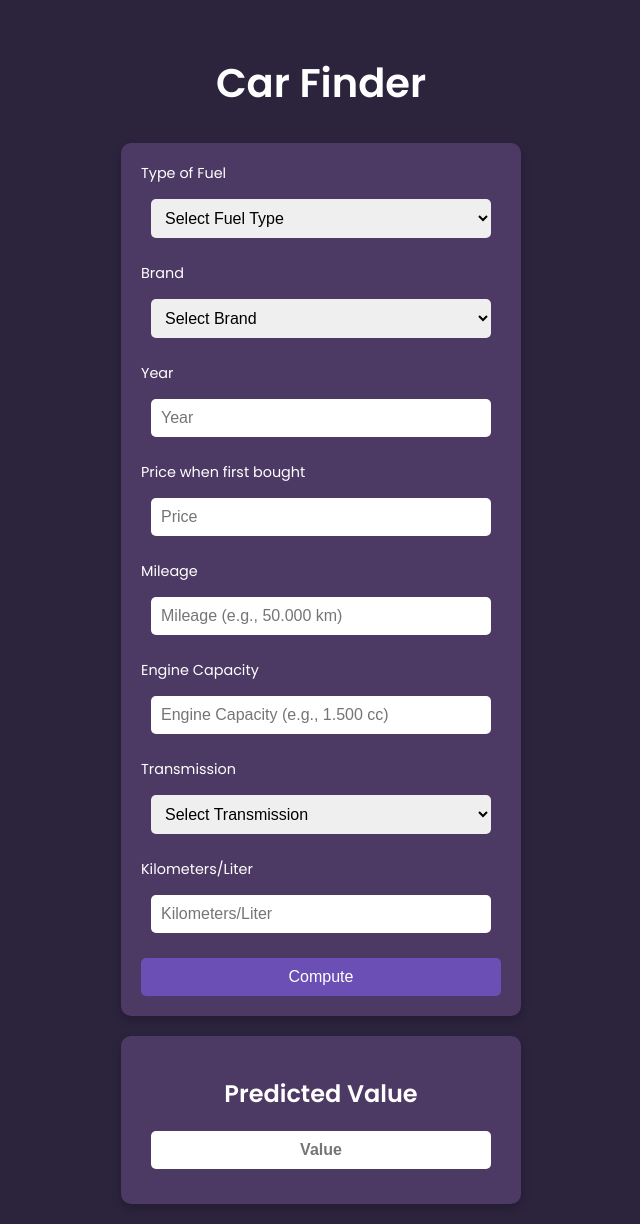
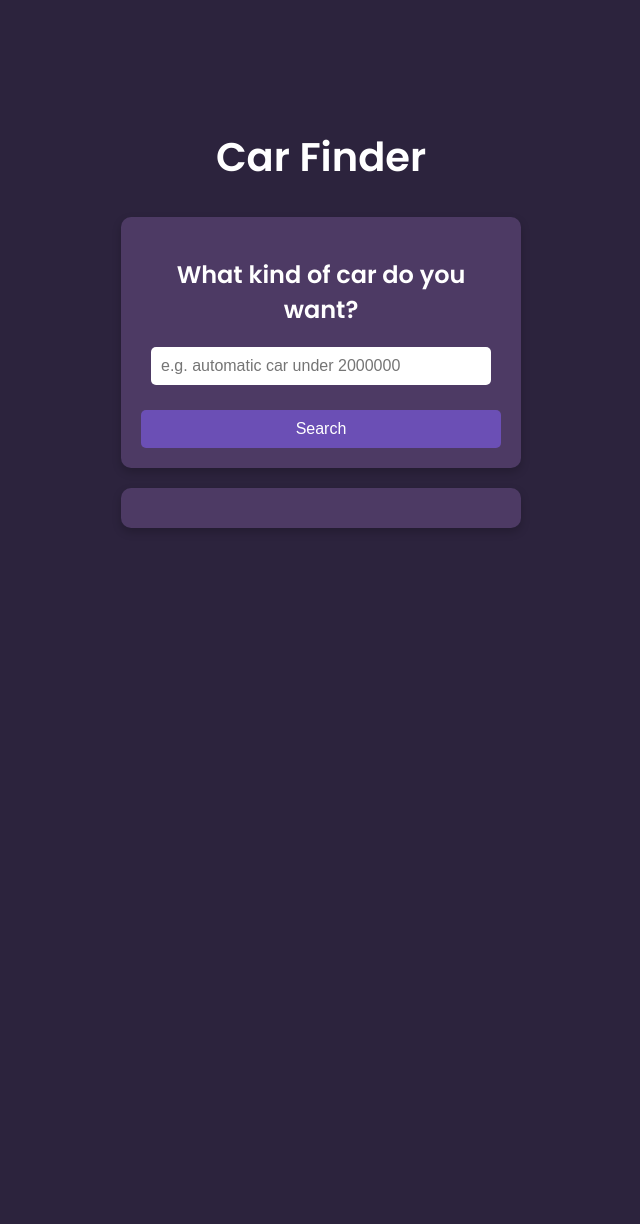
Before and after one commit to fahmisyahputra/fprsbpfinal, a Flask app: page / in a window 1280 px wide. Shown: the whole page, without its empty margins (319-959 px from the left). After the commit the page ends 528 px from the top, so only its background shows below. Run offline with Flask 3, Linux system fonts and the light colour scheme.

Commit message:
integrasi car.py

```diff
--- a/templates/index.html
+++ b/templates/index.html
@@ -1,100 +1,81 @@
 <!DOCTYPE html>
 <html lang="en">
   <head>
-  <meta charset="UTF-8">
-  <meta name="viewport" content="width=device-width, initial-scale=1.0">
+    <meta charset="UTF-8" />
+    <meta name="viewport" content="width=device-width, initial-scale=1.0" />
     <title>Car Finder</title>
-  <link rel="stylesheet" href="{{ url_for('static', filename='styles.css') }}">
-  <script>
-    // Fungsi untuk memformat angka dengan 3 digit menggunakan tanda titik/koma
-    function formatNumber(input) {
-      const value = input.value.replace(/\D/g, ''); // Hapus semua karakter non-digit
-      input.value = new Intl.NumberFormat('id-ID').format(value); // Format angka dengan titik/koma
-    }
-
-    // Fungsi untuk menangani klik tombol Compute
-    async function handleCompute() {
-      const form = document.getElementById('carForm');
-      const formData = new FormData(form);
-      const data = Object.fromEntries(formData.entries());
-
-      const response = await fetch('/predict', {
-        method: 'POST',
-        headers: { 'Content-Type': 'application/x-www-form-urlencoded' },
-        body: new URLSearchParams(data),
-      });
-
-      const result = await response.json();
-      const predictedValueInput = document.getElementById('predictedValue');
-      if (result.predicted_value) {
-        predictedValueInput.value = result.predicted_value;
-      } else {
-        predictedValueInput.value = 'Error';
-        console.error(result.error);
-      }
-    }
-  </script>
+    <link rel="stylesheet" href="styles.css" />
   </head>
   <body>
     <div class="container">
       <h1 class="title-carfinder">Car Finder</h1>
-    <!-- <img src="{{ url_for('static', filename='logo.png') }}" alt="Car Finder Logo" class="logo"> -->
-
       <div class="form-container">
-      <form id="carForm">
-        <label for="fuel">Type of Fuel</label>
-        <select id="fuel" name="fuel" required>
-          <option value="">Select Fuel Type</option>
-          <option value="Diesel">Diesel</option>
-          <option value="Gasoline">Gasoline</option>
-          <option value="Hybrid">Hybrid</option>
-          <option value="EV">Electric Vehicle</option>
-        </select>
-
-        <label for="brand">Brand</label>
-        <select id="brand" name="brand" required>
-          <option value="">Select Brand</option>
-          <option value="Audi">Audi</option>
-          <option value="BMW">BMW</option>
-          <option value="Ford">Ford</option>
-          <option value="Honda">Honda</option>
-          <option value="Hyundai">Hyundai</option>
-          <option value="Kia">Kia</option>
-          <option value="Mercedes-Benz">Mercedes-Benz</option>
-          <option value="Nissan">Nissan</option>
-          <option value="Toyota">Toyota</option>
-          <option value="Volkswagen">Volkswagen</option>
-        </select>
-
-        <label for="year">Year</label>
-        <input type="number" id="year" name="year" min="1900" max="2099" step="1" placeholder="Year" required>
-
-        <label for="price">Price when first bought</label>
-        <input type="text" id="price" name="price" oninput="formatNumber(this)" placeholder="Price" required>
-
-        <label for="mileage">Mileage</label>
-        <input type="text" id="mileage" name="mileage" oninput="formatNumber(this)" placeholder="Mileage (e.g., 50.000 km)" required>
-
-        <label for="engine">Engine Capacity</label>
-        <input type="text" id="engine" name="engine" oninput="formatNumber(this)" placeholder="Engine Capacity (e.g., 1.500 cc)" required>
-
-        <label for="transmission">Transmission</label>
-        <select id="transmission" name="transmission" required>
-          <option value="">Select Transmission</option>
-          <option value="Automatic">Automatic</option>
-          <option value="Manual">Manual</option>
-        </select>
-
-        <label for="kilometers">Kilometers/Liter</label>
-        <input type="number" id="kilometers" name="kilometers" min="0.1" step="0.1" placeholder="Kilometers/Liter" required>
-
-        <button type="button" id="compute" onclick="handleCompute()">Compute</button>
+        <h2>What kind of car do you want?</h2>
+        <form id="car-search-form">
+          <input
+            type="text"
+            id="car-requirements"
+            name="car-requirements"
+            placeholder="e.g. automatic car under 2000000"
+            required
+          />
+          <button type="submit">Search</button>
         </form>
       </div>
-    <div class="result-container">
-      <h2>Predicted Value</h2>
-      <input type="text" id="predictedValue" readonly placeholder="Value">
+      <div class="result-container" id="result-container"></div>
     </div>
-  </div>
+    <script>
+      document
+        .getElementById("car-search-form")
+        .addEventListener("submit", function (event) {
+          event.preventDefault();
+          const userInput = document.getElementById("car-requirements").value;
+
+          // Call API with user input
+          fetch("http://127.0.0.1:5000/api/get-cars", {
+            method: "POST",
+            headers: {
+              "Content-Type": "application/json",
+            },
+            body: JSON.stringify({ query: userInput }),
+          })
+            .then((response) => response.json())
+            .then((data) => {
+              // Clear previous results
+              const resultContainer =
+                document.getElementById("result-container");
+              resultContainer.innerHTML = "";
+
+              // Display the cars
+              if (data.cars && data.cars.length > 0) {
+                const carList = document.createElement("div");
+                carList.classList.add("car-list");
+                data.cars.forEach((car) => {
+                  const carDiv = document.createElement("div");
+                  carDiv.classList.add("car-item");
+                  carDiv.innerHTML = `
+                          <strong>${car.model}</strong><br>
+                          Tahun: ${car.tahun}<br>
+                          Harga: ${car.harga}<br>
+                          Transmisi: ${car.transmisi}<br>
+                          Jarak Tempuh: ${car.jarak_tempuh}<br>
+                          Bahan Bakar: ${car.bahan_bakar}<br>
+                          Pajak: ${car.pajak}<br>
+                          MPG: ${car.mpg}<br>
+                          Ukuran Mesin: ${car.ukuran_mesin}<br><br>
+                      `;
+                  carList.appendChild(carDiv);
+                });
+                resultContainer.appendChild(carList);
+              } else {
+                resultContainer.innerHTML =
+                  "No cars found matching your criteria.";
+              }
+            })
+            .catch((error) => {
+              console.error("Error fetching cars:", error);
+            });
+        });
+    </script>
   </body>
 </html>
--- a/static/styles.css
+++ b/templates/styles.css
@@ -9,9 +9,8 @@ body {
   display: flex;
   justify-content: center;
   align-items: center;
-  height: 100vh;
   padding: 20px;
-  padding-top: 200px;
+  padding-top: 50px;
 }
 
 .container {
```
Also changed, not shown: car.py (added, +107 -0 lines). Lines whose indentation alone changed are shown as unchanged.
